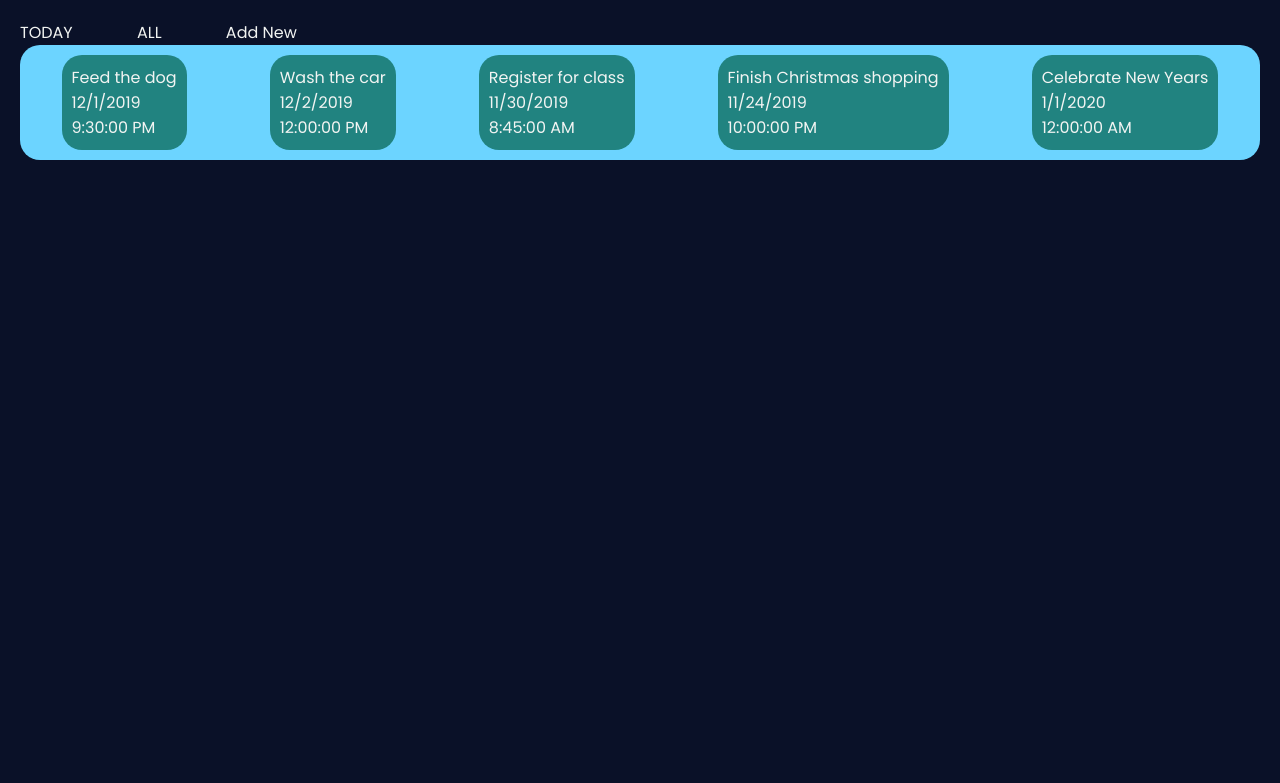
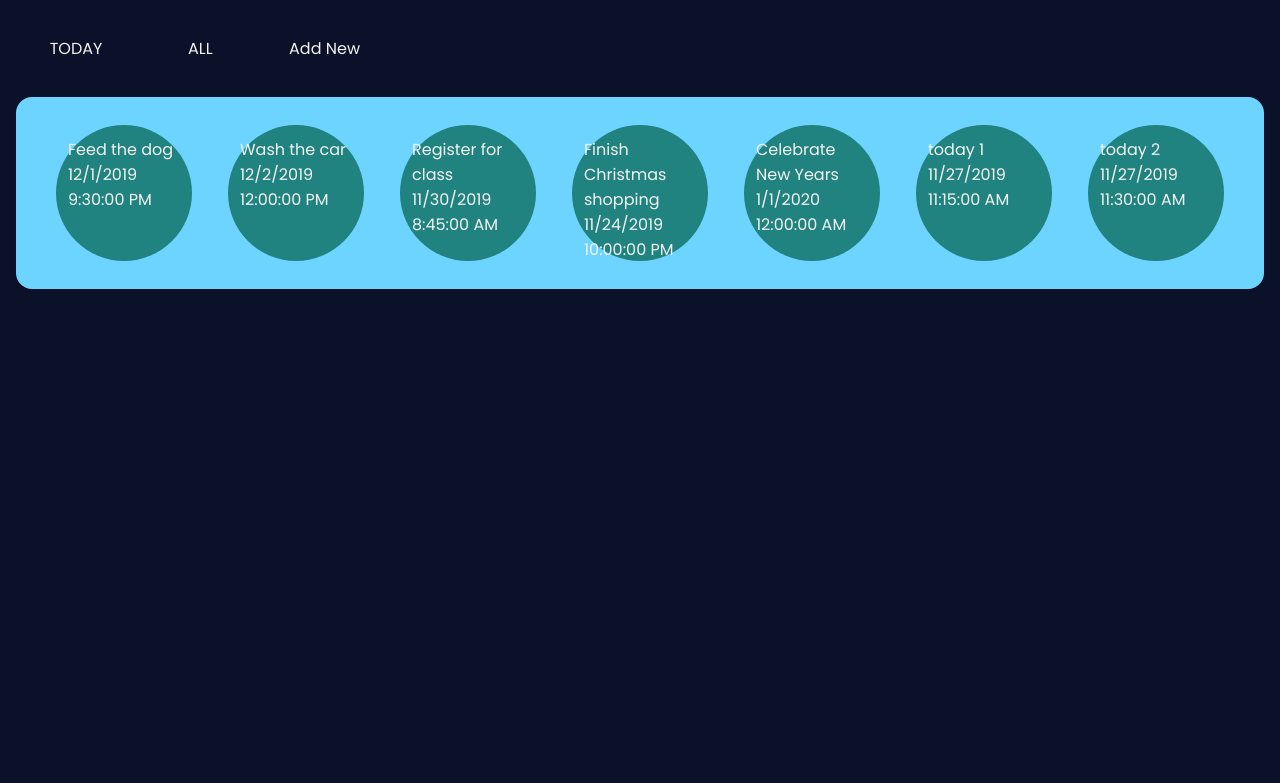
Before and after one commit to jmart07/jmart07.github.io, a Node server app: page /tasks in a window 1280 px wide. Shown: the top 783 px of the page. Run offline with Node 20, Linux system fonts and the light colour scheme; data comes from the database, SQL or seed files in the repository; some libraries are stand-ins or nearby versions.

Commit message:
style changes, functionality changes

```diff
--- a/pressure/controllers/tasks.js
+++ b/pressure/controllers/tasks.js
@@ -25,11 +25,16 @@ router.get('/new', (req, res) => {
 router.get('/:id', (req, res) => {
     console.log(`show accessed. ID: ${req.params.id}`);
     Tasks.findById(req.params.id, (err, task) => {
-        err ? console.log(err) : res.render(
-            'tasks/show.ejs', {
+        if(err) {
+            console.log(err);
+        } else {
+            console.log(task);
+            res.render('tasks/show.ejs',
+                {
                     task: task
                 }
             );
+        };
     });
 });
 //Create
@@ -47,11 +52,16 @@ router.post('/', (req, res) => {
 router.get('/edit/:id', (req, res) => {
     console.log(`edit accessed. ID: ${req.params.id}`);
     Tasks.findById(req.params.id, (err, task) => {
-        err ? console.log(err) : res.render(
-            'tasks/edit.ejs', {
+        if(err) {
+            console.log(err);
+        } else {
+            console.log(task)
+            res.render('tasks/edit.ejs',
+                {
                     task: task
                 }
             );
+        }
     });
 });
 router.put('/:id', (req, res) => {
--- a/pressure/db/seeds.json
+++ b/pressure/db/seeds.json
@@ -21,5 +21,15 @@
     {
         "name": "Celebrate New Years",
         "dueDate": "2020-01-01 0:00:00"
+    },
+    {
+        "name": "today 1",
+        "dueDate": "2019-11-27 11:15",
+        "notes": "this is today"
+    },
+    {
+        "name": "today 2",
+        "dueDate": "2019-11-27 11:30",
+        "notes": "this is also today"
     }
 ]
--- a/pressure/public/css/style.css
+++ b/pressure/public/css/style.css
@@ -3,39 +3,47 @@
     padding: 0px;
     font-family: 'Poppins', sans-serif;
 }
-
 body {
     background-color: #0A1128;
     color: #F2F4F2;
-    margin: 20px;
+    margin: 1em;
     text-decoration: none;
 }
-
-nav a {
-    padding: 20px 60px 20px 0px;
-}
-
 a {
     text-decoration: none;
     color: inherit;
 }
-
 a:visited {
     color: inherit;
 }
-
+nav > a {
+    text-align: center;
+    display: inline-block;
+    margin: 0.25em;
+    padding: 1em;
+    width: 5em;
+    transition: 0.3s;
+}
+nav a:hover {
+    background-color: #D81159;
+}
 .container {
     display: flex;
     flex-wrap: wrap;
-    justify-content: space-around;
+    justify-content: space-evenly;
     background-color: #6CD4FF;
-    border-radius: 20px;
+    border-radius: 1em;
+    margin: 1em 0em;
+    padding: 1em;
 }
 .item {
     background-color: #218380;
-    margin: 10px;
-    padding: 10px;
-    border-radius: 20px;
+    margin: 0.75em;
+    padding: 0.75em;
+    width: 7em;
+    height: 7em;
+    border-radius: 7em;
+    transition: 0.3s;
 }
 
 .item:hover {
@@ -44,12 +52,12 @@ a:visited {
 
 .show form {
     display: inline;
-    margin: 10px;
+    margin: 1em;
 }
 
 .show input {
-    min-width: 50px;
-    margin: 20px 20px 20px 0px;
+    min-width: 4em;
+    margin: 1.5em 1.5em 1.5em 0em;
 }
 
 #save {
--- a/pressure/views/tasks/edit.ejs
+++ b/pressure/views/tasks/edit.ejs
@@ -4,9 +4,9 @@
 <body>
     <form action="/tasks/<%= task._id %>?_method=PUT" method="POST">
         <label>Name</label>
-        <input type="text" name="name" defaultValue="<%= task.name %>"/></br>
+        <input type="text" name="name" value="<%= task.name %>"/></br>
         <label>Due Date</label>
-        <input type="date" name="dueDate" defaultValue="<%= task.dueDate %>"/></br>
+        <input type="date" name="dueDate" value="2019-11-20"/></br>
         <input type="submit" name="" value="Submit changes"/>
     </form>
 </body>
--- a/pressure/views/tasks/index.ejs
+++ b/pressure/views/tasks/index.ejs
@@ -5,7 +5,7 @@
     <div class="container">
         <% tasks.map((task, i) => { %>
             <a href="/tasks/<%= task._id %>">
-                <div class="item" id="<% i %>">
+                <div class="item" id="<%= i %>">
                     <p><%= task.name %></p>
                     <p><%= task.dueDate.toLocaleDateString() %></p>
                     <p><%= task.dueDate.toLocaleTimeString() %></p>
--- a/pressure/views/tasks/new.ejs
+++ b/pressure/views/tasks/new.ejs
@@ -2,11 +2,15 @@
 <%- include("../template/nav.ejs") %>
 
 <body>
+    <div class="container">
         <form action="/tasks" method="POST">
             <label>Name</label>
             <input type="text" name="name"/></br>
             <label>Due Date</label>
             <input type="date" name="dueDate"/></br>
+            <label>Notes</label>
+            <input type="text" name="notes"/>
             <input type="submit" name="" value="Create item"/>
         </form>
+    </div>
 </body>
--- a/pressure/views/tasks/show.ejs
+++ b/pressure/views/tasks/show.ejs
@@ -2,6 +2,7 @@
 <%- include("../template/nav.ejs") %>
 
 <body>
+    <h1><%= task.name %></h1>
     <div class="show">
         <p><%= task.dueDate.toLocaleDateString() %></p>
         <p><%= task.notes %></p>
```
Also changed, not shown: pressure/models/Colors.js (added, +8 -0 lines), pressure/models/Tasks.js (+15 -2 lines), pressure/views/index.ejs (+21 -2 lines). Lines whose indentation alone changed are shown as unchanged.
